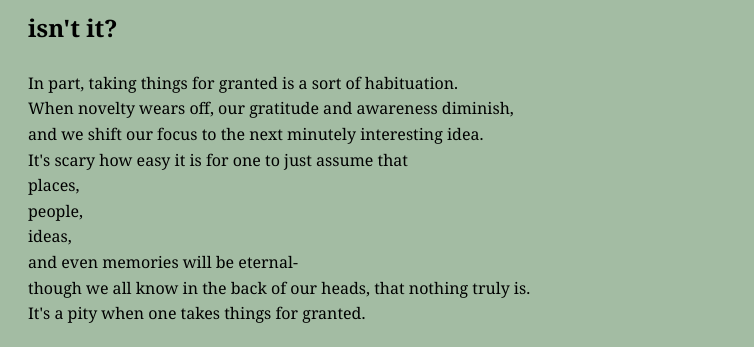
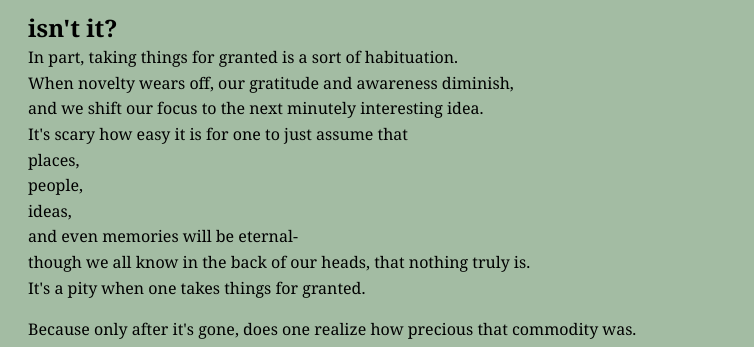
Before and after one commit to christyahnn/christyahnn.github.io, a plain HTML site: page index.html in a window 1280 px wide. Shown: the part 309-656 px from the top of the page, without its empty margins (0-754 px from the left). Drawn offline with Linux system fonts and the light colour scheme.

Commit message:
Update index.html

```diff
--- a/index.html
+++ b/index.html
@@ -12,7 +12,7 @@
  <main>
  <section class="poem">
  <h2>isn't it?<br></h2>
- <p><br>In part, taking things for granted is a sort of habituation.<br>
+ <p>In part, taking things for granted is a sort of habituation.<br>
     When novelty wears off, our gratitude and awareness diminish,<br>
     and we shift our focus to the next minutely interesting idea.<br>
     It's scary how easy it is for one to just assume that<br>
```
